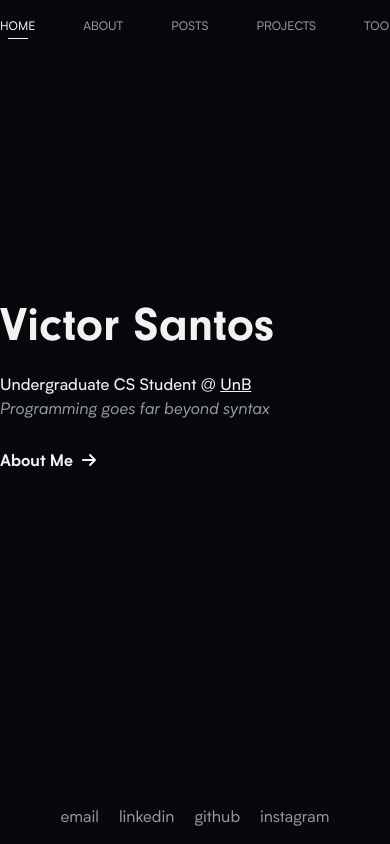
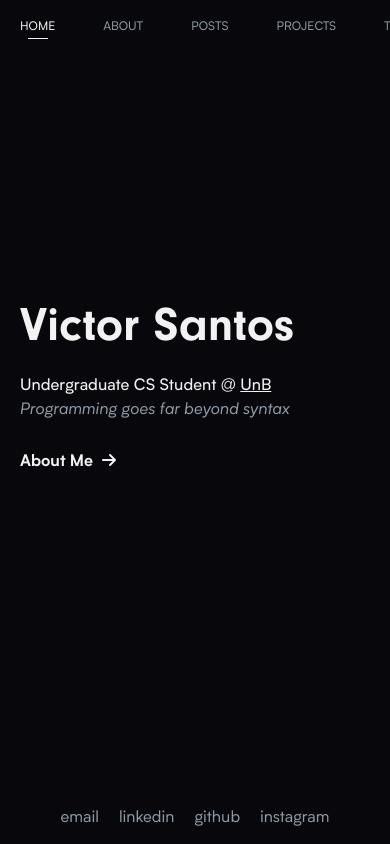
Before and after one commit to tilnoene/tilnoene.com, a Next.js app: page / in a window 390 px wide. Shown: the top 844 px of the page. Built offline with nearby package versions, Linux system fonts and the light colour scheme.

Commit message:
feat: Responsive version of the projects page

```diff
--- a/src/app/layout.tsx
+++ b/src/app/layout.tsx
@@ -61,7 +61,7 @@ export default function RootLayout({
       <body
         className={`${biotif.variable} ${neuzeitGrotesk.variable} ${firaCode.variable} antialiased min-h-screen bg-background`}
       >
-        <div className="max-w-[760px] ml-auto mr-auto min-h-screen flex flex-col">
+        <div className="max-w-[calc(760px+2*20px)] px-[20px] ml-auto mr-auto min-h-screen flex flex-col">
           <Navbar />
 
           {children}
```
